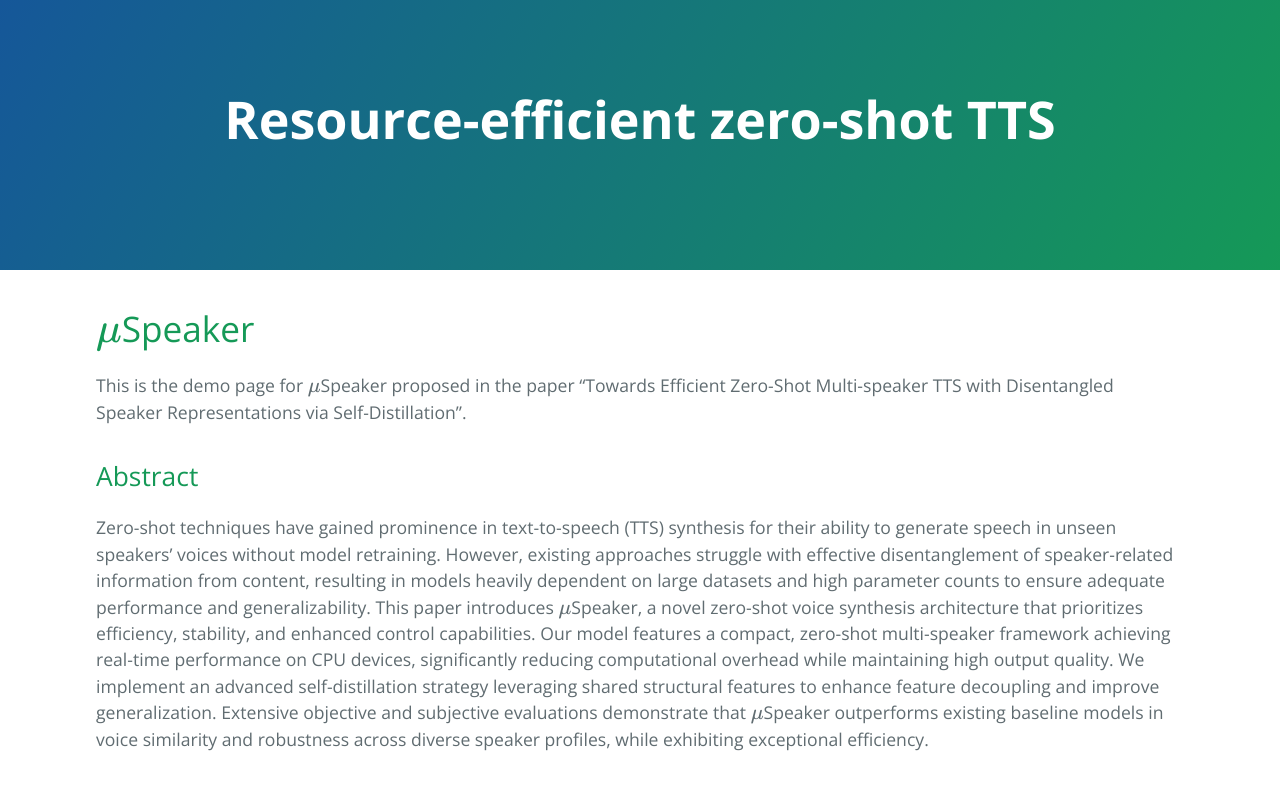
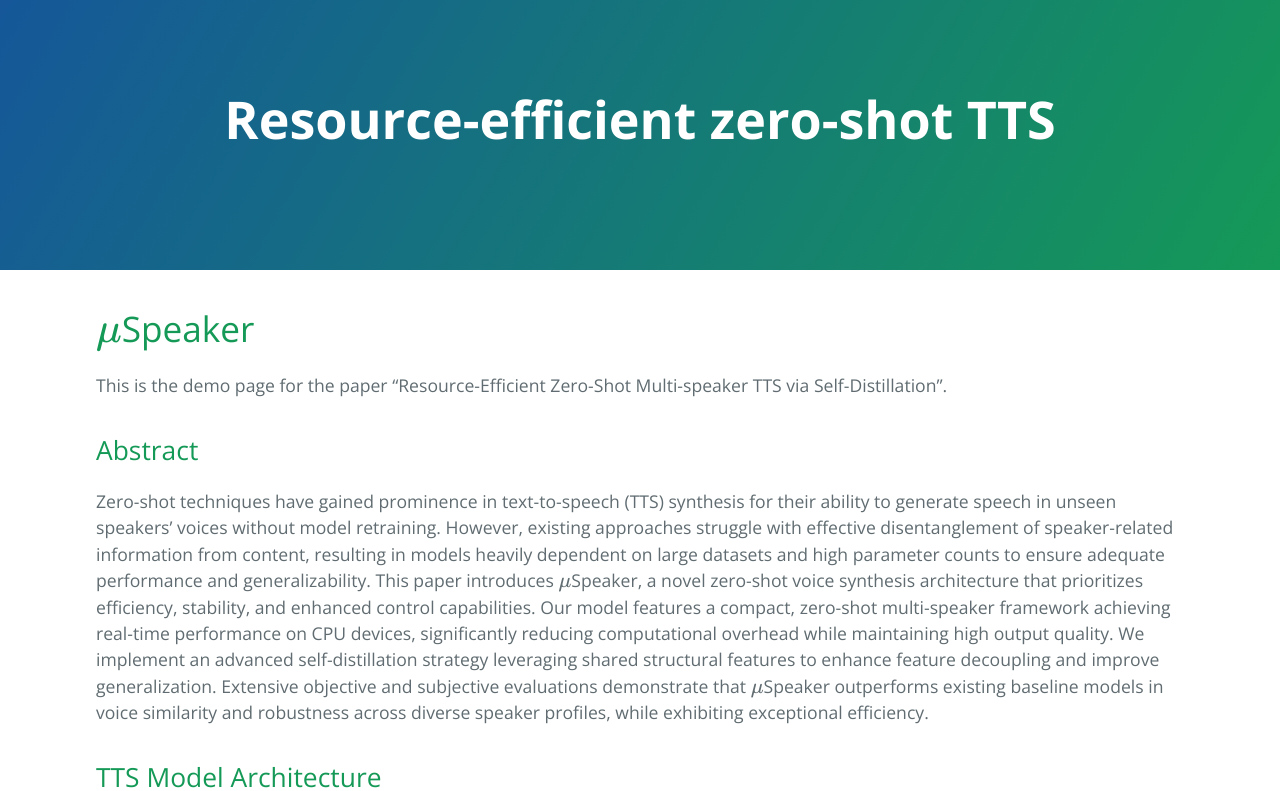
Before and after one commit to zzfng9696/demo, a Jekyll site: the page built from index.md, in a window 1280 px wide and 1400 px high. Shown: the top 791 px of the window. Built offline with Jekyll 4.4.1, drawn with Linux system fonts in a browser that asks for light colours; formulas are drawn with MathJax 3; some of the changed text lies outside the part shown.

```diff
--- a/index.md
+++ b/index.md
@@ -2,25 +2,23 @@
 layout: default
 ---
 
-
-
-
 # $\mu$Speaker
-This is the demo page for $\mu$Speaker proposed in the paper “Towards Efficient Zero-Shot Multi-speaker TTS with Disentangled Speaker Representations via Self-Distillation”.
+This is the demo page for the paper “Resource-Efficient Zero-Shot Multi-speaker TTS via Self-Distillation”.
 
 ## Abstract
 Zero-shot techniques have gained prominence in text-to-speech (TTS) synthesis for their ability to generate speech in unseen speakers' voices without model retraining. However, existing approaches struggle with effective disentanglement of speaker-related information from content, resulting in models heavily dependent on large datasets and high parameter counts to ensure adequate performance and generalizability. This paper introduces $\mu$Speaker, a novel zero-shot voice synthesis architecture that prioritizes efficiency, stability, and enhanced control capabilities. Our model features a compact, zero-shot multi-speaker framework achieving real-time performance on CPU devices, significantly reducing computational overhead while maintaining high output quality. We implement an advanced self-distillation strategy leveraging shared structural features to enhance feature decoupling and improve generalization. Extensive objective and subjective evaluations demonstrate that $\mu$Speaker outperforms existing baseline models in voice similarity and robustness across diverse speaker profiles, while exhibiting exceptional efficiency.
 
-## Model Architecture
-![Model Architecture](/assets/pics/model_arch.png){:width="420px"}
+## TTS Model Architecture
+![Model Architecture](/assets/pics/model_arch.png){:width="360px"}
 
 ## Two-Stage Self-distillation Training Strategy
 ![Model Architecture](/assets/pics/overall.png){:width="720px"}
 
-## Samples
+## Baseline zero-shot TTS
 
+![Baseline Models](/assets/pics/table.png){:width="480px"}
 
-
+## Audio Samples
 <table>
   <tr>
     <th>Reference</th>
```
Also changed, not shown: assets/pics/overall.png, assets/pics/table.png (added), 5 other files.
